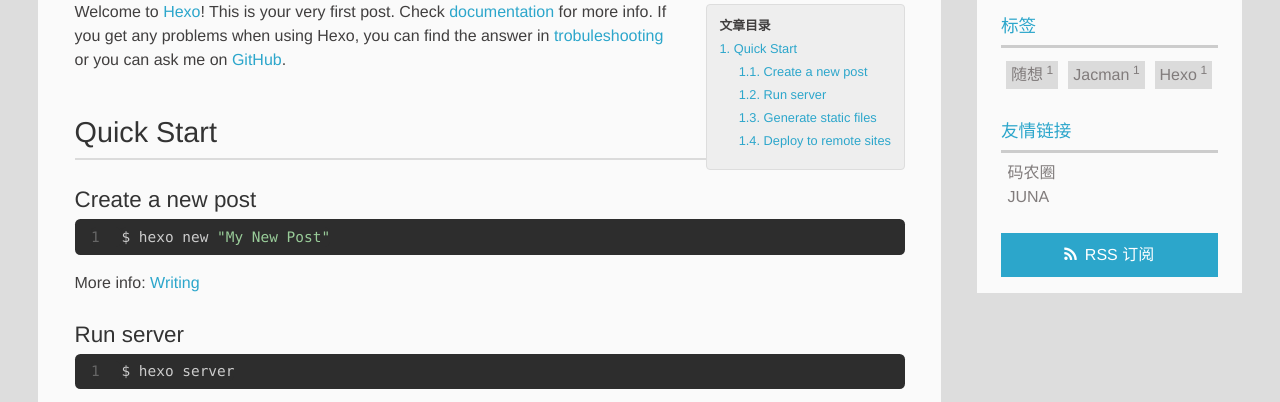
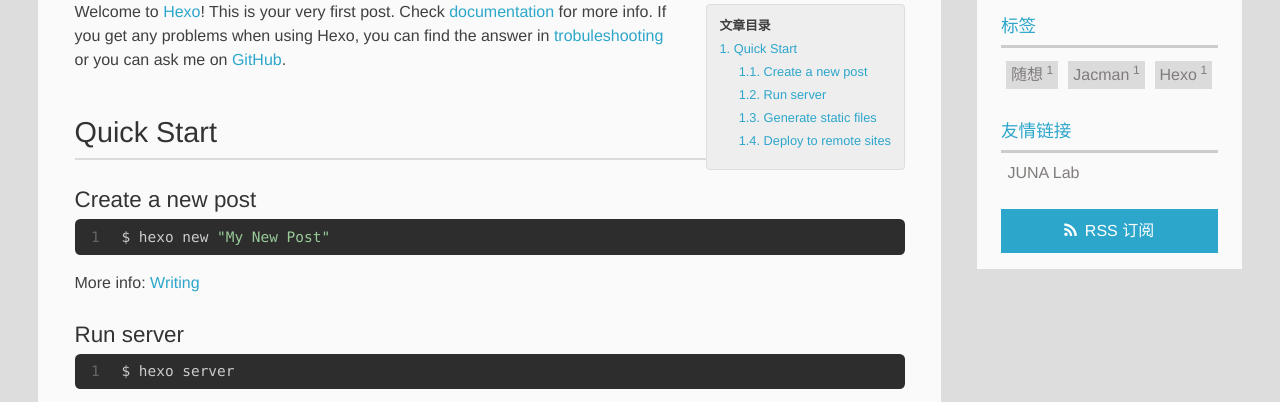
Before and after one commit to shenyp09/shenyp09.github.io, a plain HTML site: page 2015/01/14/hello-world/index.html in a window 1280 px wide. Shown: the part 383-785 px from the top of the page. Drawn offline with Linux system fonts and the light colour scheme.

Commit message:
Site updated: 2015-01-14 17:08:30

```diff
--- a/2015/01/14/hello-world/index.html
+++ b/2015/01/14/hello-world/index.html
@@ -209,13 +209,7 @@ Quick">
 
           <li>
 
-            	<a href="https://coderq.com" target="_blank" title="一个面向程序员交流分享的新一代社区">码农圈</a>
-
-          </li>
-
-          <li>
-
-            	<a href="http://esic.ciae.ac.cn/juna" target="_blank" title="锦屏深地核天体物理实验室">JUNA</a>
+            	<a href="http://esic.ciae.ac.cn/juna" target="_blank" title="锦屏深地核天体物理实验室">JUNA Lab</a>
 
           </li>
 
```
Also changed, not shown: 2015/01/14/how-to-use-jacman/index.html (+1 -7 lines), 2015/01/14/博客，开始/index.html (+1 -7 lines), index.html (+1 -7 lines).
